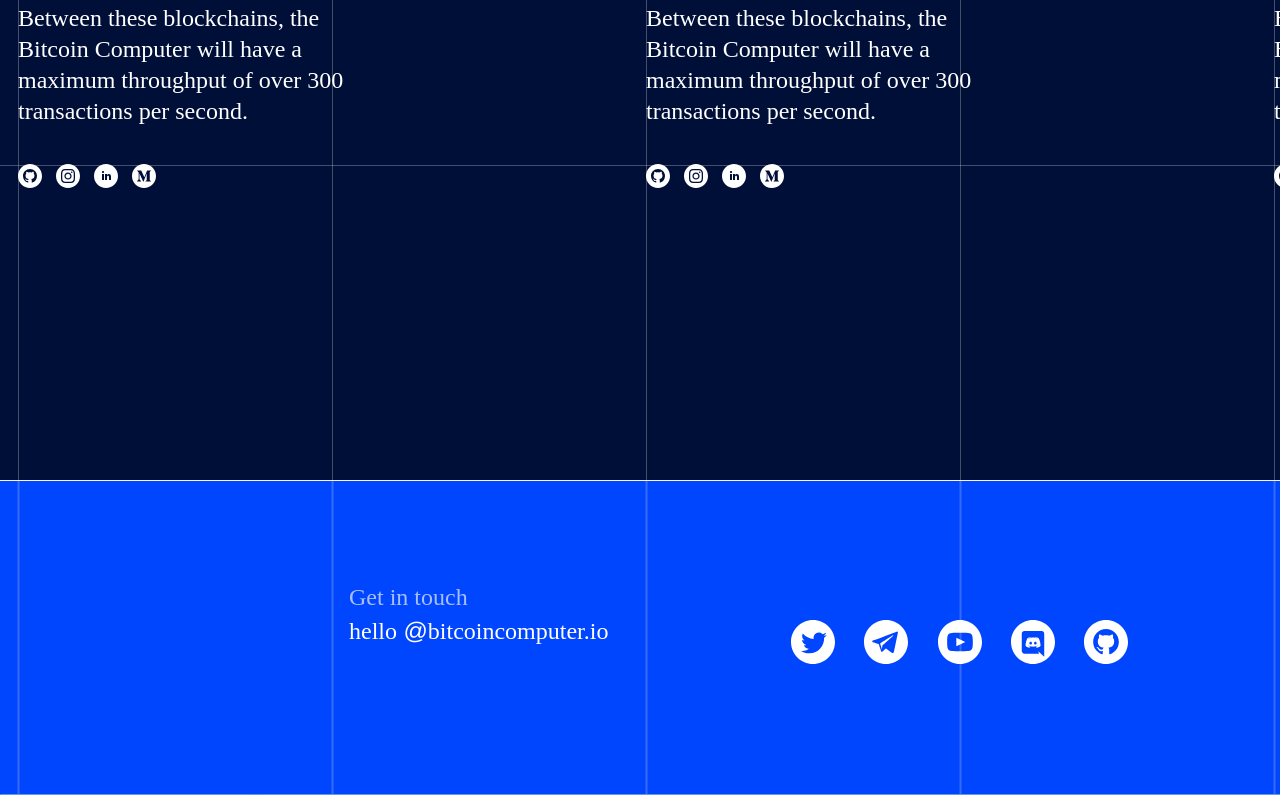
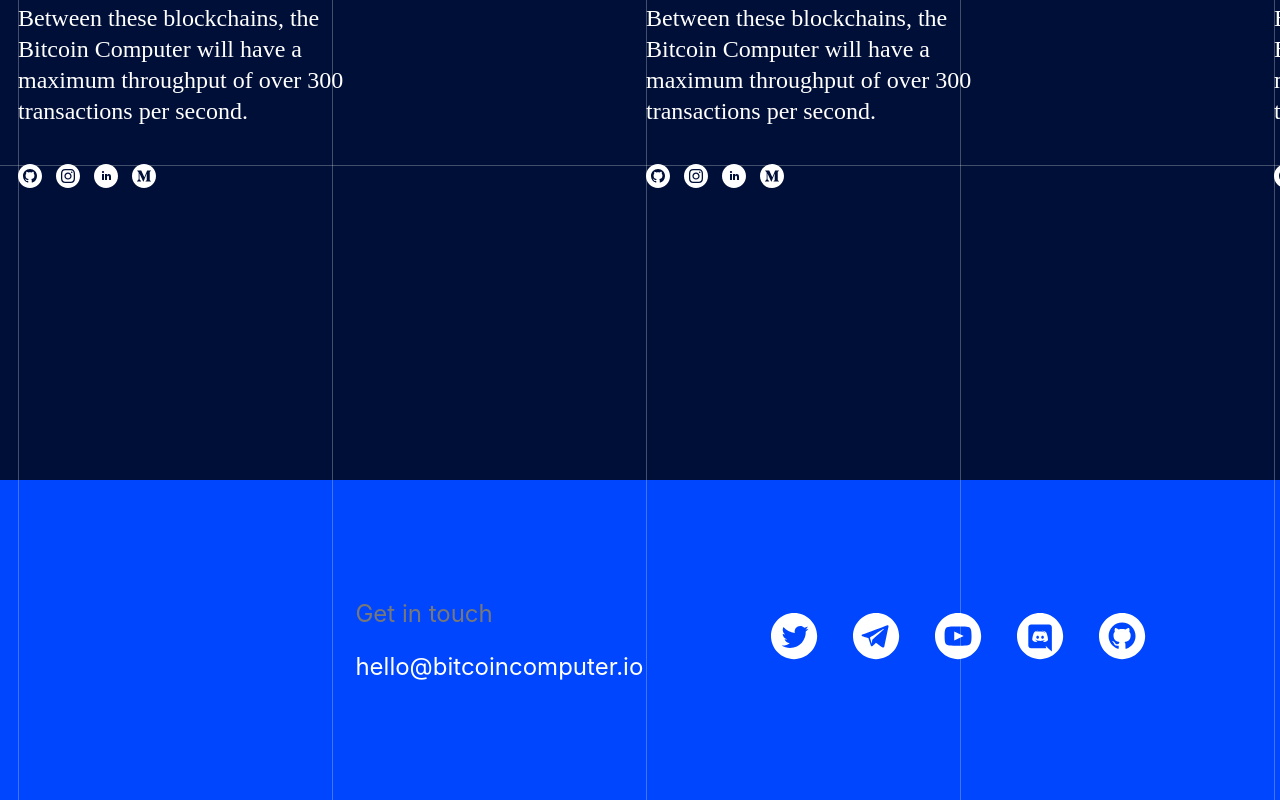
Before and after one commit to jonty007/website, a React (Create React App) app: page / in a window 1280 px wide. Shown: the part 7684-8484 px from the top of the page. Built offline with nearby package versions, Linux system fonts and the light colour scheme.

Commit message:
css fixes

```diff
--- a/src/App.css
+++ b/src/App.css
@@ -158,6 +158,52 @@
   color: #000f38;
 }
 
+.contact-container {
+  height: 320px;
+  width: 1920px;
+  z-index: 1;
+  top: 8164px;
+  left: 0px;
+  position: absolute;
+  display: flex;
+  align-items: center;
+  justify-content: center;
+  background-color: #0046ff;
+}
+
+.contact-email-wrapper {
+  text-align: left;
+}
+
+.contact-email-wrapper p {
+  padding-left: 56%;
+}
+
+.contact-email-wrapper-first {
+  font-size: 24px;
+  color: #787878;
+}
+
+.contact-email-wrapper-second {
+  font-size: 24px;
+  color: white;
+}
+
+.social-links {
+  display: flex;
+  align-items: center;
+}
+
+.social-links svg {
+  margin: 16px;
+}
+
+.social-links p {
+  color: #787878;
+  font-size: 12px;
+  padding-left: 16px;
+}
+
 @keyframes App-logo-spin {
   from {
     transform: rotate(0deg);
--- a/src/App.tsx
+++ b/src/App.tsx
@@ -9,6 +9,7 @@ import { ReactComponent as Telegram } from "./social/telegram.svg";
 import { ReactComponent as YouTube } from "./social/youtube.svg";
 import { ReactComponent as Discord } from "./social/discord.svg";
 import { ReactComponent as GitHub } from "./social/github.svg";
+import { ReactComponent as Twitter } from "./social/twitter.svg";
 import { ReactComponent as LinkedIn } from "./social/linkedin.svg";
 import { ReactComponent as Instagram } from "./social/insta.svg";
 import { ReactComponent as Medium } from "./social/medium.svg";
@@ -36,7 +37,7 @@ function App() {
               <a href="#examples">Examples</a>
               <a href="https://docs.bitcoincomputer.io" target="_blank">
                 Docs
-                <ArrowLink/>
+                <ArrowLink />
               </a>
               <a href="#about">About</a>
             </nav>
@@ -49,7 +50,49 @@ function App() {
       <Pricing />
       <Examples />
       <About />
-      <Footer />
+      {/* <Footer /> */}
+      <Box className='contact-container'>
+        <Box className="vertical-grid-line-1" />
+        <Box className="vertical-grid-line-2" />
+        <Box className="vertical-grid-line-3" />
+        <Box className="vertical-grid-line-4" />
+        <Box className="vertical-grid-line-5" />
+        <Box className="vertical-grid-line-6" />
+        <Box className="vertical-grid-line-7" />
+        <Grid container rowSpacing={1} columnSpacing={{ xs: 1 }} className='ContentBox ColorWhite'>
+          <Grid item xs={4} className="contact-email-wrapper">
+            <p className="contact-email-wrapper-first">Get in touch</p>
+            <p className="contact-email-wrapper-second">hello@bitcoincomputer.io</p>
+          </Grid>
+          <Grid item xs={4} className="social-links">
+            <Grid item xs={2}></Grid>
+            <Grid item xs={8}>
+              <a href="www.twitter.com" target="_blank">
+                <Twitter height="50px" width="50px" viewBox="0 0 26 26"></Twitter>
+              </a>
+              <a href="www.twitter.com" target="_blank">
+                <Telegram height="50px" width="50px" viewBox="0 0 26 26"></Telegram>
+              </a>
+              <a href="www.twitter.com" target="_blank">
+                <YouTube height="50px" width="50px" viewBox="0 0 26 26"></YouTube>
+              </a>
+              <a href="www.twitter.com" target="_blank">
+                <Discord height="50px" width="50px" viewBox="0 0 26 26"></Discord>
+              </a>
+              <a href="www.twitter.com" target="_blank">
+                <GitHub height="50px" width="50px" viewBox="0 0 26 26"></GitHub>
+              </a>
+            </Grid>
+            <Grid item xs={2}></Grid>
+          </Grid>
+          <Grid item xs={4} className="ColorWhite social-links">
+            <p>
+              Copyright © 2022 Bitcoin Computer. All rights reserved.
+            </p>
+          </Grid>
+
+        </Grid>
+      </Box>
     </div>
   );
 }
```
